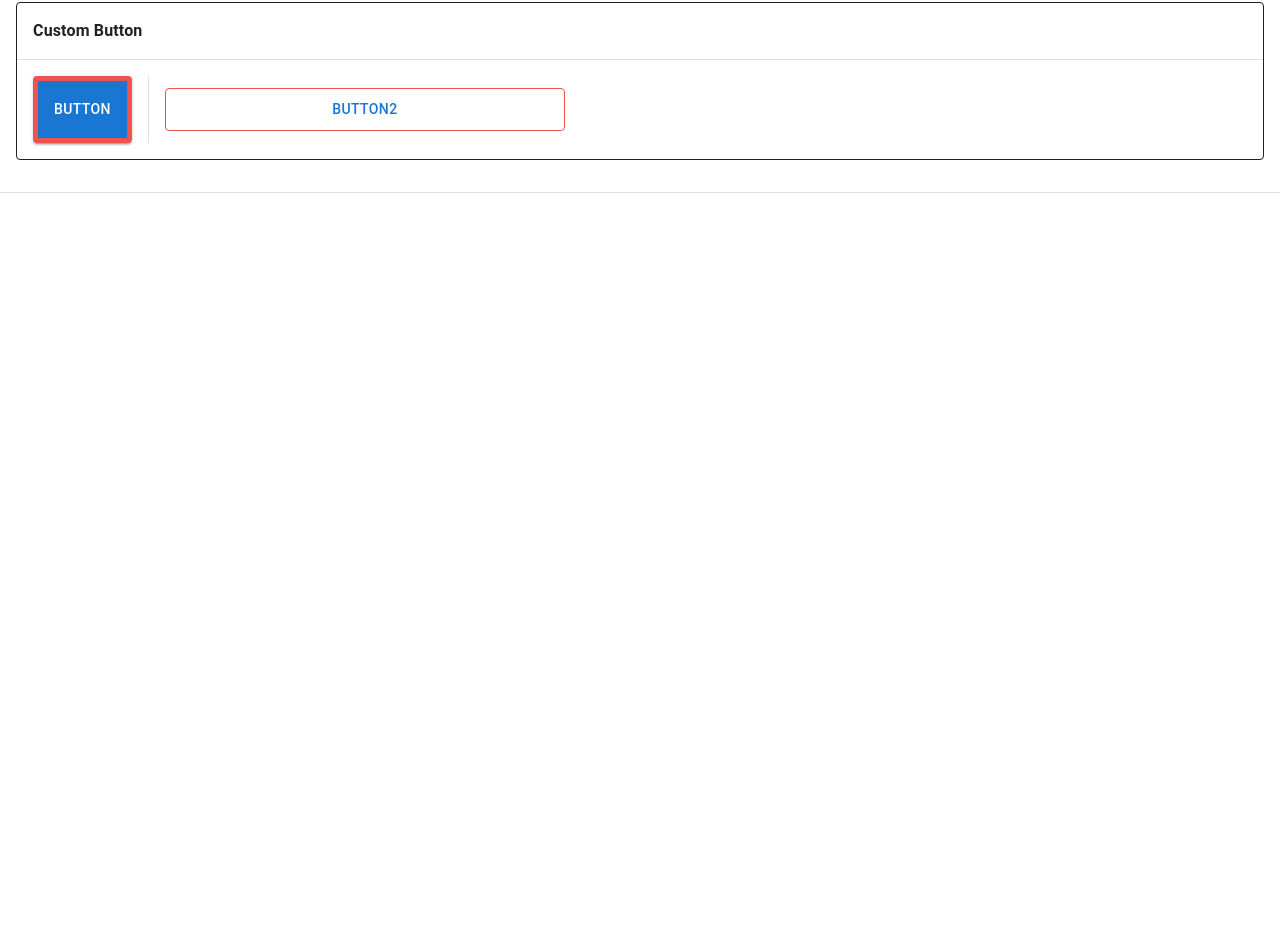
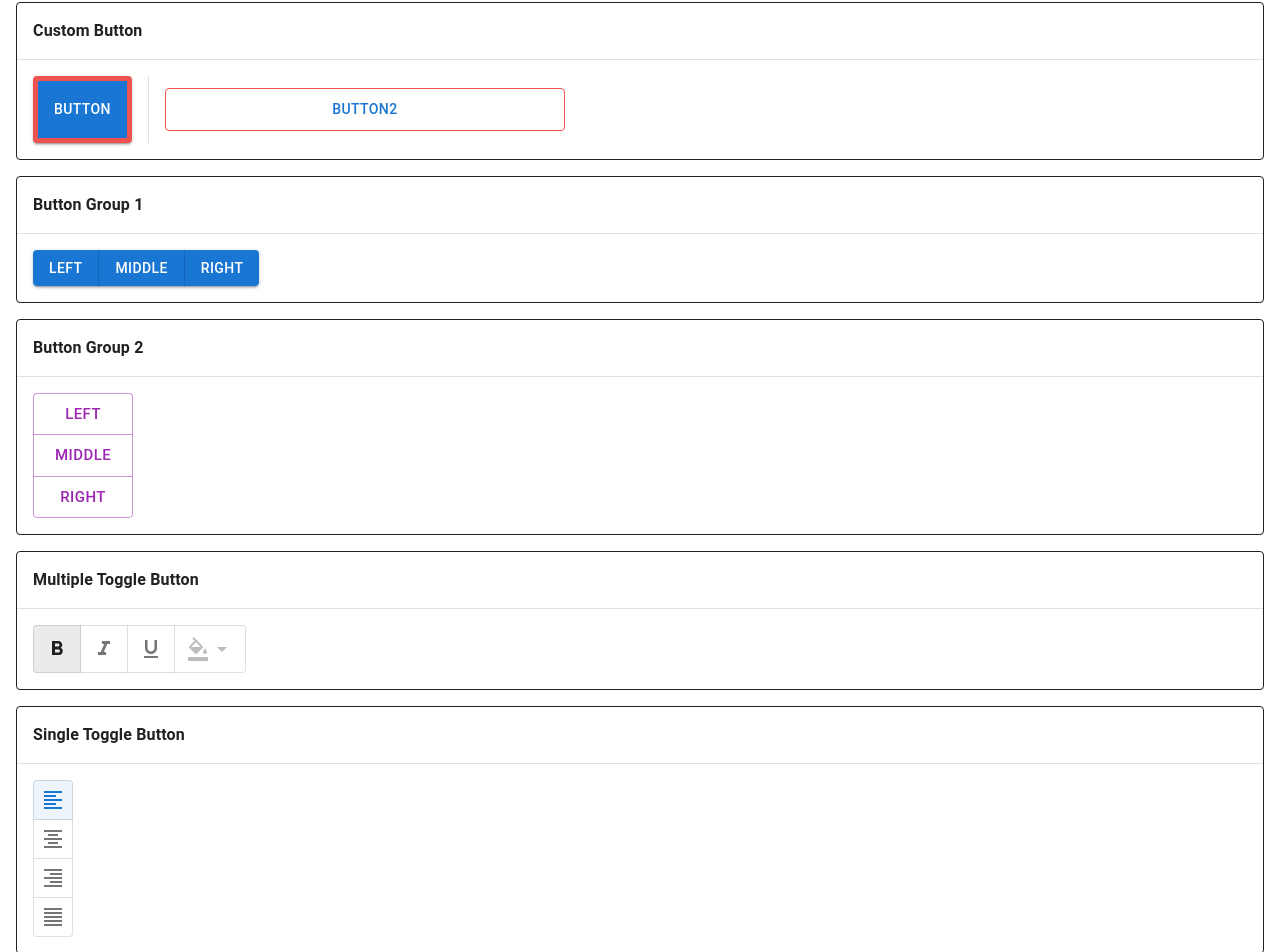
Before and after one commit to Seogun95/mui_prac, a React (Create React App) app: page / in a window 1280 px wide. Shown: the part 1505-2457 px from the top of the page. Before the commit the page ends 1730 px from the top, so only its background shows below. Built offline with nearby package versions, Linux system fonts and the light colour scheme.

Commit message:
feat: toggle button

```diff
--- a/src/components/button/MuiButton.jsx
+++ b/src/components/button/MuiButton.jsx
@@ -1,10 +1,26 @@
 import React, { useState } from 'react';
-import Button from '@mui/material/Button';
-import Divider from '@mui/material/Divider';
-import Typography from '@mui/material/Typography';
-import SendIcon from '@mui/icons-material/Send';
+import {
+  Typography,
+  Button,
+  Divider,
+  ButtonGroup,
+  ToggleButton,
+  ToggleButtonGroup,
+} from '@mui/material';
+import {
+  Send,
+  Email,
+  FormatBold,
+  FormatItalic,
+  FormatUnderlined,
+  FormatColorFill,
+  ArrowDropDown,
+  FormatAlignLeft,
+  FormatAlignCenter,
+  FormatAlignRight,
+  FormatAlignJustify,
+} from '@mui/icons-material';
 import IconButton from '@mui/material/IconButton';
-import EmailIcon from '@mui/icons-material/Email';
 import { MuiButtonContainer } from './MuiButtonContainer';
 import { MuiButtonVariant } from './MuiButtonVariant';
 
@@ -13,6 +29,15 @@ export const MuiButton = () => {
   const onClickHandler = () => {
     setBtnValue(prev => !prev);
   };
+
+  const [multipleFormats, setmultipleFormats] = useState(['bold']);
+  const [singleFormats, setSingleFormats] = useState('left');
+
+  const handleMultipleFormatChanges = (_e, updatedFormats) =>
+    setmultipleFormats(updatedFormats);
+
+  const handleSingleFormatChanges = (_e, updatedFormats) =>
+    setSingleFormats(updatedFormats);
 
   return (
     <>
@@ -43,17 +68,17 @@ export const MuiButton = () => {
       </MuiButtonContainer>
 
       <MuiButtonContainer text={'Icon Button'}>
-        <Button variant="contained" endIcon={<SendIcon />}>
+        <Button variant="contained" endIcon={<Send />}>
           Send
         </Button>
-        <Button variant="contained" startIcon={<SendIcon />}>
+        <Button variant="contained" startIcon={<Send />}>
           Send
         </Button>
         <IconButton aria-label="전송" color="primary">
-          <SendIcon />
+          <Send />
         </IconButton>
         <IconButton aria-label="이메일" size="large">
-          <EmailIcon />
+          <Email />
         </IconButton>
       </MuiButtonContainer>
 
@@ -110,6 +135,78 @@ export const MuiButton = () => {
         </Button>
       </MuiButtonContainer>
 
+      {/* 버튼 그룹 */}
+      <MuiButtonContainer text={'Button Group 1'}>
+        <ButtonGroup variant="contained">
+          <Button>Left</Button>
+          <Button>Middle</Button>
+          <Button>Right</Button>
+        </ButtonGroup>
+      </MuiButtonContainer>
+
+      <MuiButtonContainer text={'Button Group 2'}>
+        <ButtonGroup
+          variant="outlined"
+          orientation="vertical"
+          size="large"
+          color="secondary"
+          aria-label="alignment button group"
+        >
+          <Button>Left</Button>
+          <Button>Middle</Button>
+          <Button>Right</Button>
+        </ButtonGroup>
+      </MuiButtonContainer>
+
+      {/* 토글 버튼 */}
+      <MuiButtonContainer text={'Multiple Toggle Button'}>
+        <ToggleButtonGroup
+          aria-label="Multiple toggle button group"
+          value={multipleFormats}
+          onChange={handleMultipleFormatChanges}
+        >
+          <ToggleButton value="bold" aria-label="bold">
+            <FormatBold />
+          </ToggleButton>
+          <ToggleButton value="italic" aria-label="italic">
+            <FormatItalic />
+          </ToggleButton>
+          <ToggleButton value="underlined" aria-label="underlined">
+            <FormatUnderlined />
+          </ToggleButton>
+          <ToggleButton value="color" aria-label="color" disabled>
+            <FormatColorFill />
+            <ArrowDropDown />
+          </ToggleButton>
+        </ToggleButtonGroup>
+      </MuiButtonContainer>
+
+      {/* exclusive는 다중 선택이 되지 않게 하는 옵션이다 */}
+      <MuiButtonContainer text={'Single Toggle Button'}>
+        <ToggleButtonGroup
+          aria-label="single toggle button group"
+          exclusive
+          value={singleFormats}
+          onChange={handleSingleFormatChanges}
+          size="small"
+          color="primary"
+          orientation="vertical"
+        >
+          <ToggleButton value="left" aria-label="left aligned">
+            <FormatAlignLeft />
+          </ToggleButton>
+          <ToggleButton value="center" aria-label="centered">
+            <FormatAlignCenter />
+          </ToggleButton>
+          <ToggleButton value="right" aria-label="right aligned">
+            <FormatAlignRight />
+          </ToggleButton>
+          <ToggleButton value="justify" aria-label="justified">
+            <FormatAlignJustify />
+          </ToggleButton>
+        </ToggleButtonGroup>
+      </MuiButtonContainer>
+
       <Typography variant="caption">{btnValue}</Typography>
     </>
   );
```
